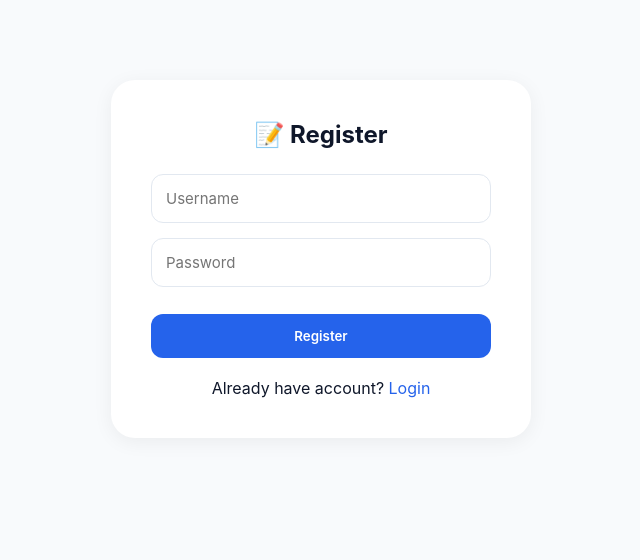
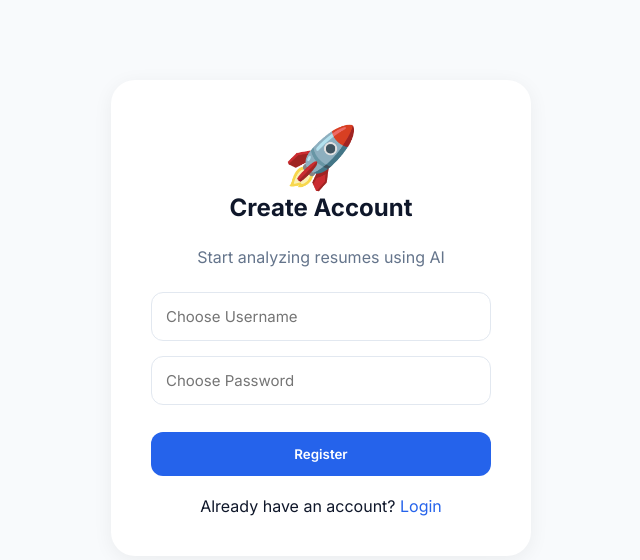
Before and after one commit to AmruthaPithani/smart-ai-resume-analyzer, a Python web app: template templates/register.html in a window 1280 px wide. Shown: the top 560 px of the page, without its empty margins (319-959 px from the left). Run offline with Jinja, Linux system fonts and the light colour scheme; the template is opened without the code that fills it, so the values that code supplies are empty.

Commit message:
Update register.html

```diff
--- a/templates/register.html
+++ b/templates/register.html
@@ -1,26 +1,94 @@
 <!DOCTYPE html>
-<html>
+<html lang="en">
+
 <head>
-  <title>Register</title>
-  <link rel="stylesheet" href="/static/style.css">
+
+<meta charset="UTF-8">
+
+<meta name="viewport"
+content="width=device-width, initial-scale=1.0">
+
+<title>Register | Smart AI Resume Analyzer</title>
+
+<link rel="preconnect"
+href="https://fonts.googleapis.com">
+
+<link rel="preconnect"
+href="https://fonts.gstatic.com"
+crossorigin>
+
+<link href="https://fonts.googleapis.com/css2?family=Inter:wght@300;400;500;600;700;800&display=swap"
+rel="stylesheet">
+
+<link rel="stylesheet"
+href="{{ url_for('static', filename='style.css') }}">
+
 </head>
+
 <body>
 
 <div class="app">
-  <h2>📝 Register</h2>
 
-  {% if error %}
-    <div class="error">{{ error }}</div>
-  {% endif %}
+    <div style="text-align:center">
 
-  <form method="POST">
-    <input name="username" placeholder="Username" required>
-    <input name="password" type="password" placeholder="Password" required>
-    <button type="submit">Register</button>
-  </form>
+        <div style="font-size:60px;">
+            🚀
+        </div>
 
-  <p>Already have account? <a href="/login">Login</a></p>
+        <h2>
+            Create Account
+        </h2>
+
+        <p style="
+        color:#64748b;
+        margin-bottom:25px;
+        ">
+        Start analyzing resumes using AI
+        </p>
+
+    </div>
+
+    {% if error %}
+    <div class="error">
+        {{ error }}
+    </div>
+    {% endif %}
+
+    <form method="POST">
+
+        <input
+        name="username"
+        placeholder="Choose Username"
+        required>
+
+        <input
+        name="password"
+        type="password"
+        placeholder="Choose Password"
+        required>
+
+        <button type="submit">
+
+            Register
+
+        </button>
+
+    </form>
+
+    <p>
+
+        Already have an account?
+
+        <a href="/login">
+
+            Login
+
+        </a>
+
+    </p>
+
 </div>
 
 </body>
+
 </html>
```
